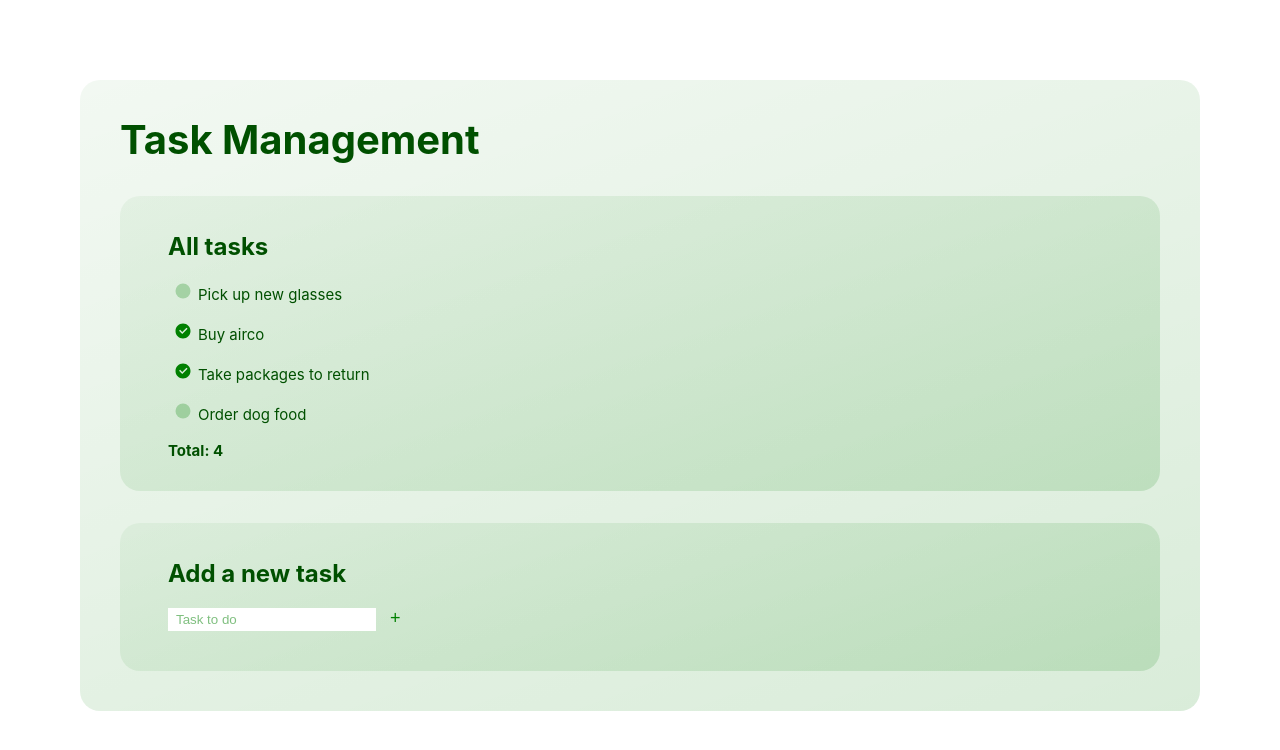
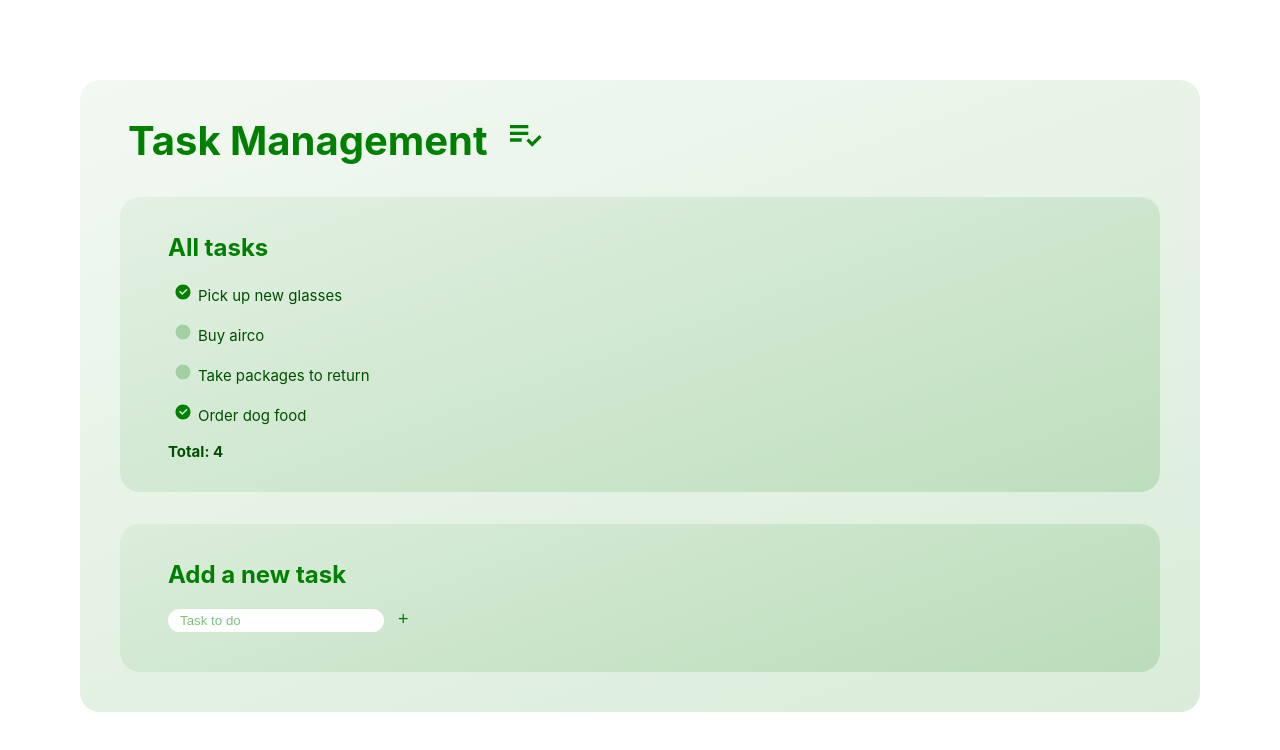
Before and after one commit to Miriamvdb/task-management-60, a React (Create React App) app: page / in a window 1280 px wide. Shown: the top 750 px of the page. Built offline with nearby package versions, Linux system fonts and the light colour scheme.

Commit message:
Feature 1: Finished + CSS

```diff
--- a/src/App.css
+++ b/src/App.css
@@ -1,6 +1,6 @@
 .App {
   margin: 5rem;
-  color: rgb(0, 80, 0);
+  color: green;
   text-align: left;
   border-radius: 20px;
   background-image: linear-gradient(
@@ -13,4 +13,5 @@
 
 p {
   font-size: 15px;
+  color: rgb(0, 80, 0);
 }
--- a/src/App.js
+++ b/src/App.js
@@ -1,11 +1,15 @@
 import "./App.css";
 import AddNewTask from "./components/AddNewTask";
 import TaskList from "./components/TaskList";
+import { MdOutlinePlaylistAddCheck } from "react-icons/md";
 
 function App() {
   return (
     <div className="App">
-      <h1 style={{ paddingLeft: "2rem", fontSize: 40 }}>Task Management</h1>
+      <h1 style={{ color: "green", paddingLeft: "2.5rem", fontSize: 40 }}>
+        Task Management{" "}
+        <MdOutlinePlaylistAddCheck style={{ paddingLeft: "0.5rem" }} />
+      </h1>
       <TaskList />
       <AddNewTask />
     </div>
--- a/src/components/AddNewTask.css
+++ b/src/components/AddNewTask.css
@@ -15,8 +15,9 @@ form {
 
 .input-addnewtask {
   margin-right: 0.5rem;
+  border-radius: 20px;
   border: none;
-  padding: 0.25rem 0.5rem;
+  padding: 0.25rem 0.75rem;
   width: 12rem;
   color: rgb(0, 80, 0);
 }
@@ -26,6 +27,7 @@ form {
 }
 
 .button-addnewtask {
+  cursor: pointer;
   border: none;
   border-radius: 20px;
   background-color: transparent;
--- a/src/components/AddNewTask.js
+++ b/src/components/AddNewTask.js
@@ -36,7 +36,9 @@ const AddNewTask = () => {
           </button>
         </form>
       ) : (
-        <p>It's not possible to add more tasks</p>
+        <p>
+          It's not possible to add more that <b>{maxTasks}</b> tasks
+        </p>
       )}
     </div>
   );
--- a/src/components/TaskList.css
+++ b/src/components/TaskList.css
@@ -10,6 +10,7 @@
 }
 
 .button-checkbox {
+  cursor: pointer;
   border: none;
   background-color: transparent;
   font-size: 18px;
--- a/src/components/TaskList.js
+++ b/src/components/TaskList.js
@@ -23,11 +23,11 @@ const TaskList = () => {
               onClick={() => dispatch(checkTask(index))}
             >
               {task.completed ? (
+                <RiCheckboxCircleFill style={{ color: "green" }} />
+              ) : (
                 <RiCheckboxBlankCircleFill
                   style={{ color: "green", opacity: "25%" }}
                 />
-              ) : (
-                <RiCheckboxCircleFill style={{ color: "green" }} />
               )}
             </button>
             {task.task}
```
